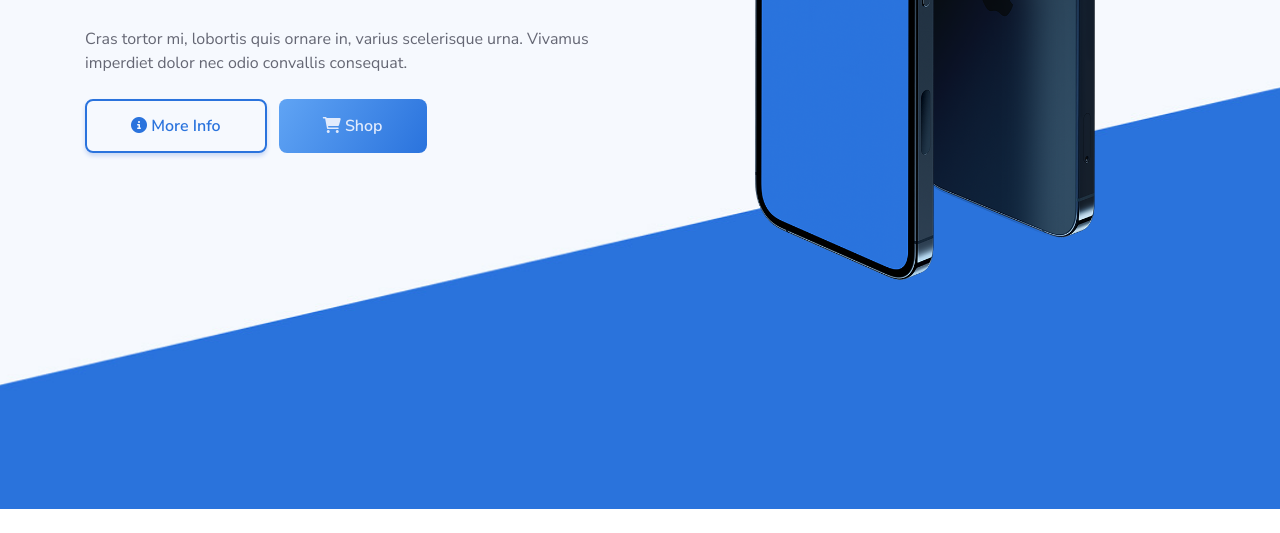
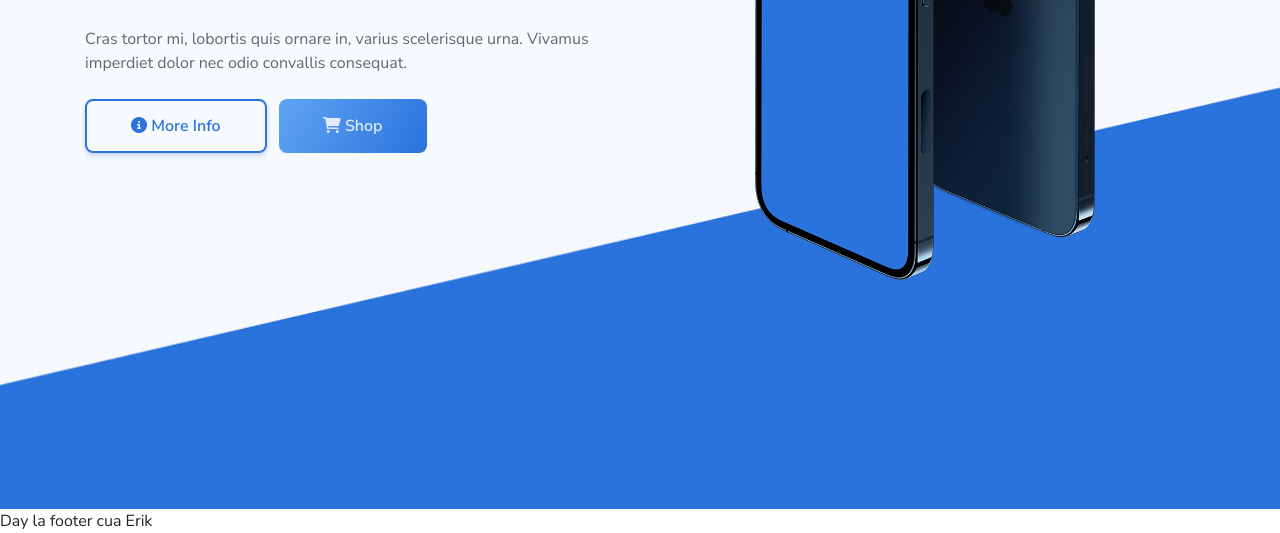
Before and after one commit to tungnguyen9614/fe74_cyberphone, a plain HTML site: page index.html in a window 1280 px wide. Shown: the part 481-1014 px from the top of the page. Before the commit the page ends 990 px from the top, so only its background shows below. Drawn offline with nearby package versions, Linux system fonts and the light colour scheme.

Commit message:
footer by Erik

```diff
--- a/index.html
+++ b/index.html
@@ -84,6 +84,8 @@
 
     </section>
 
+    <footer>Day la footer cua Erik</footer>
+
     <!-- Optional JavaScript -->
     <!-- jQuery first, then Popper.js, then Bootstrap JS -->
     <script src="https://code.jquery.com/jquery-3.3.1.slim.min.js" integrity="sha384-q8i/X+965DzO0rT7abK41JStQIAqVgRVzpbzo5smXKp4YfRvH+8abtTE1Pi6jizo" crossorigin="anonymous"></script>
```
